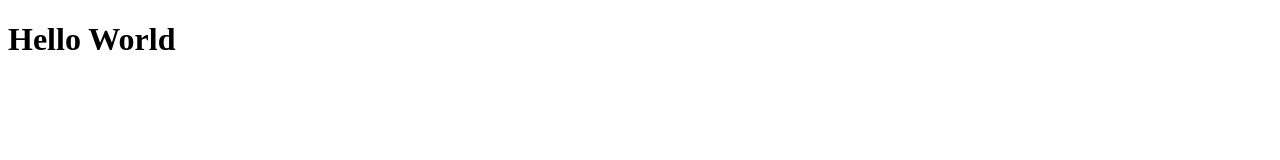
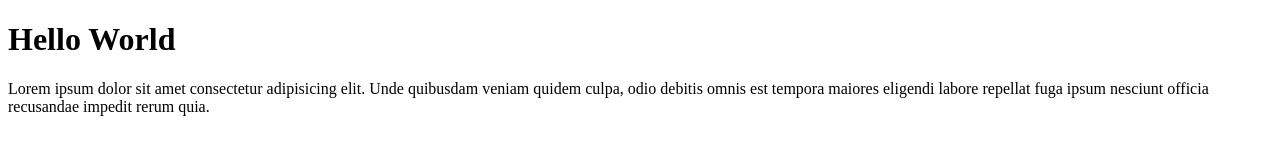
Before and after one commit to Bagus-santoso515/bagus-git-test, a plain HTML site: page index.html in a window 1280 px wide. Drawn offline with Linux system fonts and the light colour scheme.

Commit message:
menambahkan paragraf

```diff
--- a/index.html
+++ b/index.html
@@ -8,5 +8,6 @@
   </head>
   <body>
     <h1>Hello World</h1>
+    <p>Lorem ipsum dolor sit amet consectetur adipisicing elit. Unde quibusdam veniam quidem culpa, odio debitis omnis est tempora maiores eligendi labore repellat fuga ipsum nesciunt officia recusandae impedit rerum quia.</p>
   </body>
 </html>
```
